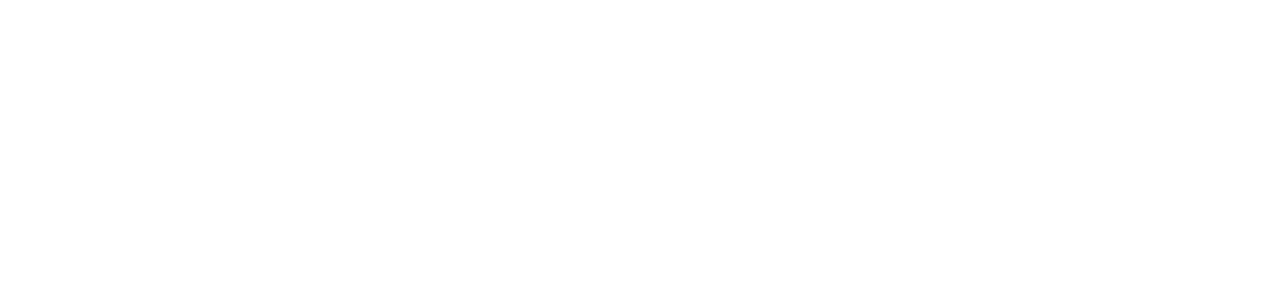
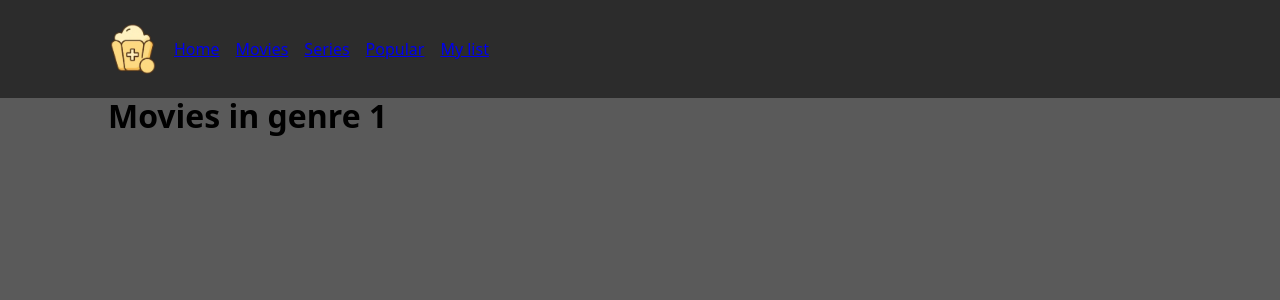
Before and after one commit to Peter-WebDev/react-mini-project, a React (Vite) app: page /movie/1 in a window 1280 px wide. Before the commit this address had no page. Shown: the top 300 px of the page. Built offline with nearby package versions, Linux system fonts and the light colour scheme.

Commit message:
Added useParams and some conditional rendering

```diff
--- a/src/main.tsx
+++ b/src/main.tsx
@@ -4,6 +4,7 @@
 import { BrowserRouter, Route, Routes } from 'react-router'
 import MediaAppLayout from './MediaAppLayout.tsx'
 import HomePage from './pages/HomePage.tsx'
+import MovieGenrePage from './pages/MovieGenrePage.tsx'
 
 const queryClient = new QueryClient();
 
@@ -14,9 +15,10 @@
         <Routes>
           <Route path='/' element={<MediaAppLayout />}>
             <Route index element={<HomePage />} />
+            <Route path='/movie/:categoryId' element={<MovieGenrePage />} />
           </Route>
         </Routes>
       </BrowserRouter>
     </QueryClientProvider>
-  </StrictMode>,
-)
+  </StrictMode>
+);
--- a/src/pages/MovieGenrePage.tsx
+++ b/src/pages/MovieGenrePage.tsx
@@ -1,7 +1,22 @@
+import { useParams } from "react-router";
+
 export default function MovieGenrePage() {
-    return (
-        <>
-            <h1>Movies in genre</h1>
-        </>
-    );
+  const params = useParams();
+  const categoryId = params.categoryId;
+
+
+  if (!categoryId) {
+    return <h1>Loading...</h1>;
+  }
+
+  // Small regexpression to check if the categoryId is a valid number
+  if (!/^\d+$/.test(categoryId)) {
+    return <h1>Invalid Category ID</h1>;
+  }
+
+  return (
+    <>
+      <h1>Movies in genre {categoryId}</h1>
+    </>
+  );
 }
```
